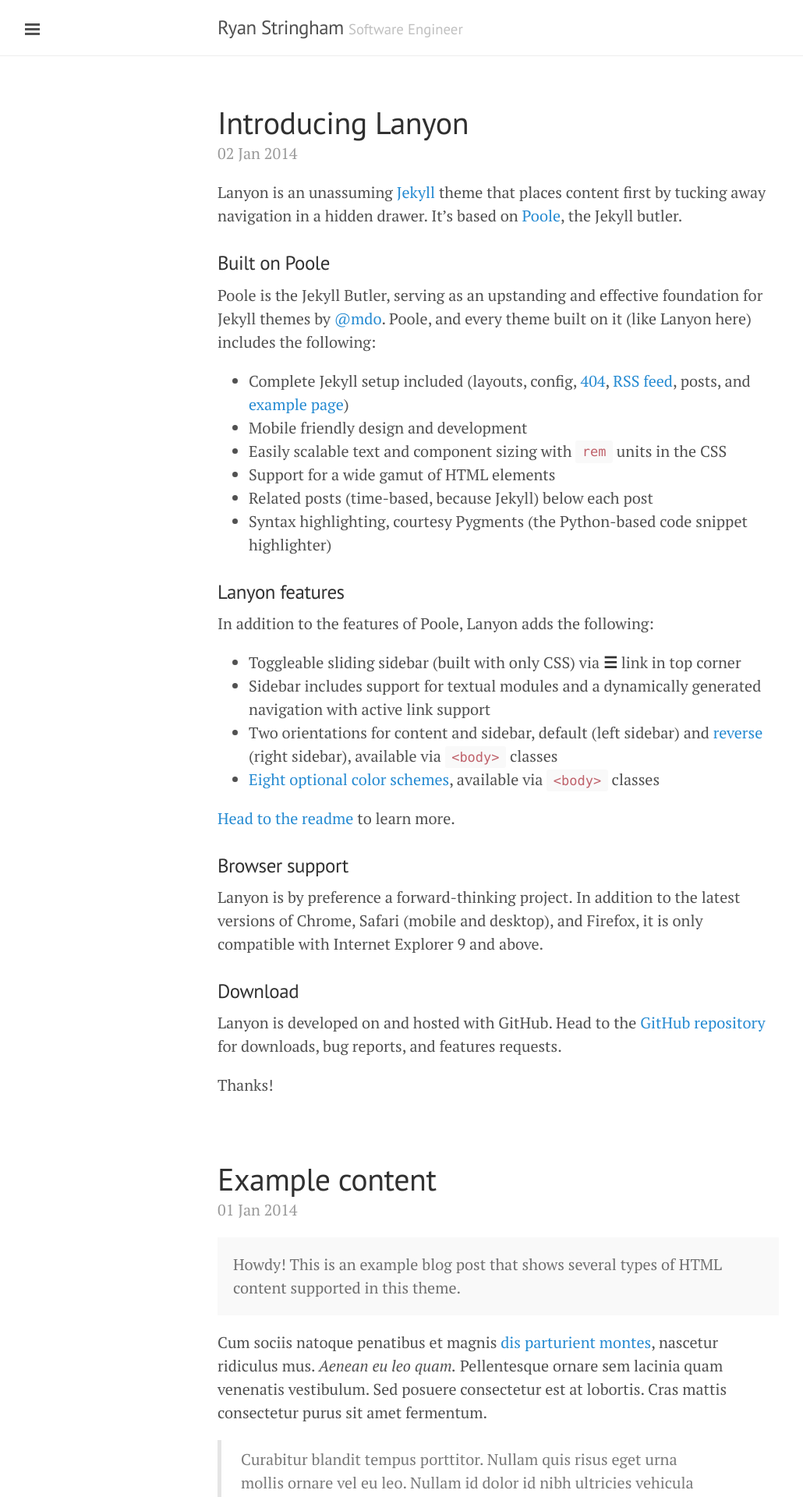
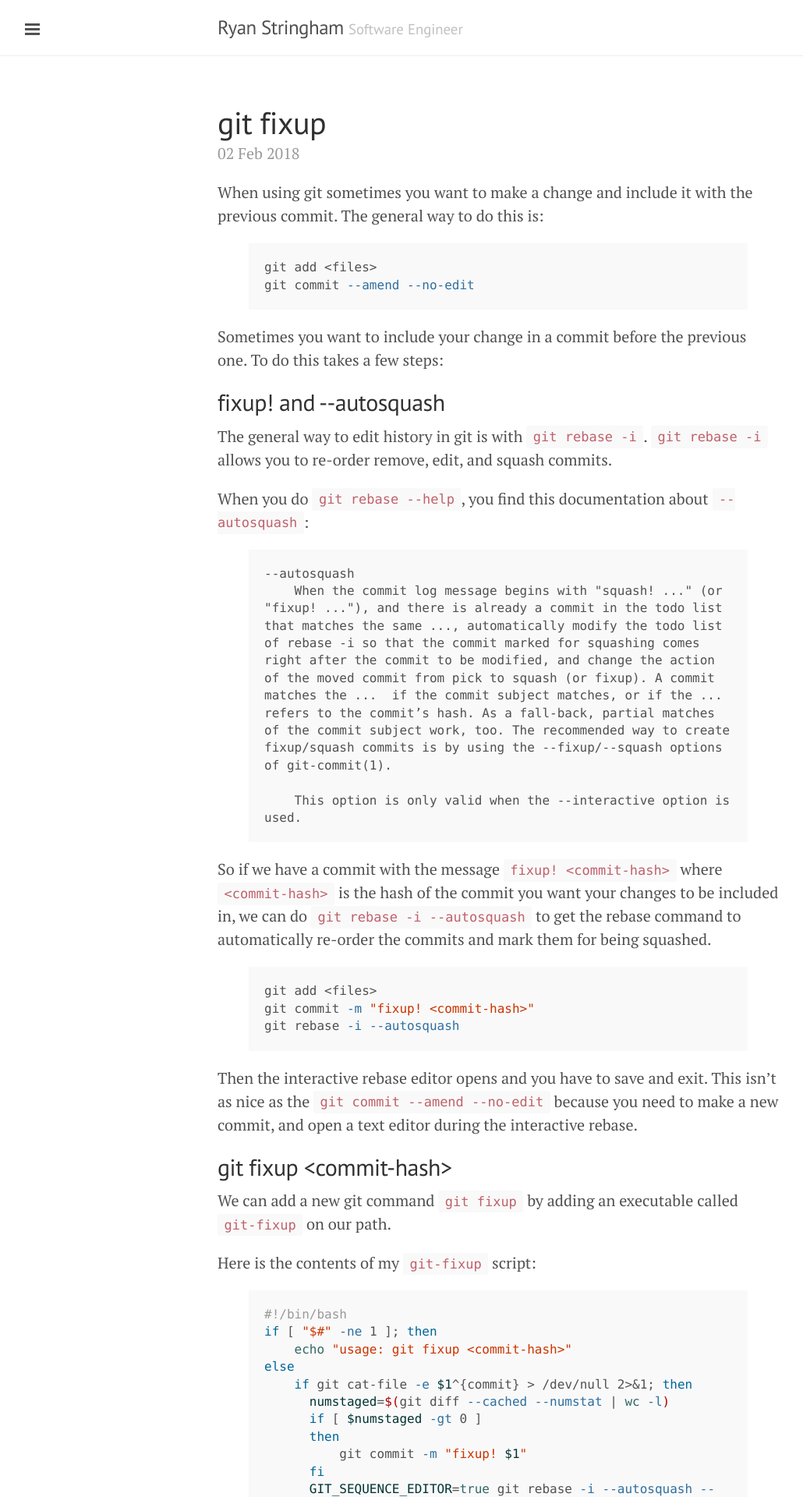
Before and after one commit to stringham/blog, a Jekyll site: the page built from index.html, in a window 1280 px wide. Shown: the top 1920 px of the page at 78% size, without its empty margins (1-1031 px from the left). Built offline with Jekyll 4.4.1, drawn with Linux system fonts in a browser that asks for light colours; the list of posts is cut into pages by our own code; some of the changed text lies outside the part shown.

Commit message:
Add git fixup post.

```diff
--- a/_config.yml
+++ b/_config.yml
@@ -11,13 +11,15 @@
 # Permalinks
 permalink:        pretty
 
+plugins: [jekyll-paginate]
+
 avatar: http://www.gravatar.com/avatar/56638a47c37d0aa95b2034fda473e119?s=256
 baseurl: "/blog"
 
 # Setup
 title:            Ryan Stringham
 tagline:          Software Engineer
-description:      'A reserved <a href="http://jekyllrb.com" target="_blank">Jekyll</a> theme that places the utmost gravity on content with a hidden drawer. Made by <a href="https://twitter.com/mdo" target="_blank">@mdo</a>.'
+description:      'A blog by Ryan Stringham'
 url:              stringham.me/blog
 
 author:
@@ -27,7 +29,3 @@
 paginate:         5
 
 # Custom vars
-version:          2.0.0
-
-github:
-  repo:           https://github.com/stringham/blog
--- a/_includes/sidebar.html
+++ b/_includes/sidebar.html
@@ -24,10 +24,6 @@
         {% endif %}
       {% endif %}
     {% endfor %}
-
-    <a class="sidebar-nav-item" href="{{ site.github.repo }}/archive/v{{ site.version }}.zip">Download</a>
-    <a class="sidebar-nav-item" href="{{ site.github.repo }}">GitHub project</a>
-    <span class="sidebar-nav-item">Currently v{{ site.version }}</span>
   </nav>
 
   <div class="sidebar-item">
--- a/_posts/2013-12-31-whats-jekyll.md
+++ /dev/null
@@ -1,12 +0,0 @@
----
-layout: post
-title: What's Jekyll?
----
-
-[Jekyll](http://jekyllrb.com) is a static site generator, an open-source tool for creating simple yet powerful websites of all shapes and sizes. From [the project's readme](https://github.com/mojombo/jekyll/blob/master/README.markdown):
-
-  > Jekyll is a simple, blog aware, static site generator. It takes a template directory [...] and spits out a complete, static website suitable for serving with Apache or your favorite web server. This is also the engine behind GitHub Pages, which you can use to host your project’s page or blog right here from GitHub.
-
-It's an immensely useful tool and one we encourage you to use here with Hyde.
-
-Find out more by [visiting the project on GitHub](https://github.com/mojombo/jekyll).
--- a/_posts/2014-01-01-example-content.md
+++ /dev/null
@@ -1,122 +0,0 @@
----
-layout: post
-title: Example content
----
-
-
-<div class="message">
-  Howdy! This is an example blog post that shows several types of HTML content supported in this theme.
-</div>
-
-Cum sociis natoque penatibus et magnis <a href="#">dis parturient montes</a>, nascetur ridiculus mus. *Aenean eu leo quam.* Pellentesque ornare sem lacinia quam venenatis vestibulum. Sed posuere consectetur est at lobortis. Cras mattis consectetur purus sit amet fermentum.
-
-> Curabitur blandit tempus porttitor. Nullam quis risus eget urna mollis ornare vel eu leo. Nullam id dolor id nibh ultricies vehicula ut id elit.
-
-Etiam porta **sem malesuada magna** mollis euismod. Cras mattis consectetur purus sit amet fermentum. Aenean lacinia bibendum nulla sed consectetur.
-
-## Inline HTML elements
-
-HTML defines a long list of available inline tags, a complete list of which can be found on the [Mozilla Developer Network](https://developer.mozilla.org/en-US/docs/Web/HTML/Element).
-
-- **To bold text**, use `<strong>`.
-- *To italicize text*, use `<em>`.
-- Abbreviations, like <abbr title="HyperText Markup Langage">HTML</abbr> should use `<abbr>`, with an optional `title` attribute for the full phrase.
-- Citations, like <cite>&mdash; Mark otto</cite>, should use `<cite>`.
-- <del>Deleted</del> text should use `<del>` and <ins>inserted</ins> text should use `<ins>`.
-- Superscript <sup>text</sup> uses `<sup>` and subscript <sub>text</sub> uses `<sub>`.
-
-Most of these elements are styled by browsers with few modifications on our part.
-
-## Heading
-
-Vivamus sagittis lacus vel augue rutrum faucibus dolor auctor. Duis mollis, est non commodo luctus, nisi erat porttitor ligula, eget lacinia odio sem nec elit. Morbi leo risus, porta ac consectetur ac, vestibulum at eros.
-
-### Code
-
-Cum sociis natoque penatibus et magnis dis `code element` montes, nascetur ridiculus mus.
-
-{% highlight js %}
-// Example can be run directly in your JavaScript console
-
-// Create a function that takes two arguments and returns the sum of those arguments
-var adder = new Function("a", "b", "return a + b");
-
-// Call the function
-adder(2, 6);
-// > 8
-{% endhighlight %}
-
-Aenean lacinia bibendum nulla sed consectetur. Etiam porta sem malesuada magna mollis euismod. Fusce dapibus, tellus ac cursus commodo, tortor mauris condimentum nibh, ut fermentum massa.
-
-### Lists
-
-Cum sociis natoque penatibus et magnis dis parturient montes, nascetur ridiculus mus. Aenean lacinia bibendum nulla sed consectetur. Etiam porta sem malesuada magna mollis euismod. Fusce dapibus, tellus ac cursus commodo, tortor mauris condimentum nibh, ut fermentum massa justo sit amet risus.
-
-* Praesent commodo cursus magna, vel scelerisque nisl consectetur et.
-* Donec id elit non mi porta gravida at eget metus.
-* Nulla vitae elit libero, a pharetra augue.
-
-Donec ullamcorper nulla non metus auctor fringilla. Nulla vitae elit libero, a pharetra augue.
-
-1. Vestibulum id ligula porta felis euismod semper.
-2. Cum sociis natoque penatibus et magnis dis parturient montes, nascetur ridiculus mus.
-3. Maecenas sed diam eget risus varius blandit sit amet non magna.
-
-Cras mattis consectetur purus sit amet fermentum. Sed posuere consectetur est at lobortis.
-
-<dl>
-  <dt>HyperText Markup Language (HTML)</dt>
-  <dd>The language used to describe and define the content of a Web page</dd>
-
-  <dt>Cascading Style Sheets (CSS)</dt>
-  <dd>Used to describe the appearance of Web content</dd>
-
-  <dt>JavaScript (JS)</dt>
-  <dd>The programming language used to build advanced Web sites and applications</dd>
-</dl>
-
-Integer posuere erat a ante venenatis dapibus posuere velit aliquet. Morbi leo risus, porta ac consectetur ac, vestibulum at eros. Nullam quis risus eget urna mollis ornare vel eu leo.
-
-### Tables
-
-Aenean lacinia bibendum nulla sed consectetur. Lorem ipsum dolor sit amet, consectetur adipiscing elit.
-
-<table>
-  <thead>
-    <tr>
-      <th>Name</th>
-      <th>Upvotes</th>
-      <th>Downvotes</th>
-    </tr>
-  </thead>
-  <tfoot>
-    <tr>
-      <td>Totals</td>
-      <td>21</td>
-      <td>23</td>
-    </tr>
-  </tfoot>
-  <tbody>
-    <tr>
-      <td>Alice</td>
-      <td>10</td>
-      <td>11</td>
-    </tr>
-    <tr>
-      <td>Bob</td>
-      <td>4</td>
-      <td>3</td>
-    </tr>
-    <tr>
-      <td>Charlie</td>
-      <td>7</td>
-      <td>9</td>
-    </tr>
-  </tbody>
-</table>
-
-Nullam id dolor id nibh ultricies vehicula ut id elit. Sed posuere consectetur est at lobortis. Nullam quis risus eget urna mollis ornare vel eu leo.
-
------
-
-Want to see something else added? <a href="https://github.com/poole/poole/issues/new">Open an issue.</a>
--- a/_posts/2014-01-02-introducing-lanyon.md
+++ /dev/null
@@ -1,38 +0,0 @@
----
-layout: post
-title: Introducing Lanyon
----
-
-Lanyon is an unassuming [Jekyll](http://jekyllrb.com) theme that places content first by tucking away navigation in a hidden drawer. It's based on [Poole](http://getpoole.com), the Jekyll butler.
-
-### Built on Poole
-
-Poole is the Jekyll Butler, serving as an upstanding and effective foundation for Jekyll themes by [@mdo](https://twitter.com/mdo). Poole, and every theme built on it (like Lanyon here) includes the following:
-
-* Complete Jekyll setup included (layouts, config, [404](/404), [RSS feed](/atom.xml), posts, and [example page](/about))
-* Mobile friendly design and development
-* Easily scalable text and component sizing with `rem` units in the CSS
-* Support for a wide gamut of HTML elements
-* Related posts (time-based, because Jekyll) below each post
-* Syntax highlighting, courtesy Pygments (the Python-based code snippet highlighter)
-
-### Lanyon features
-
-In addition to the features of Poole, Lanyon adds the following:
-
-* Toggleable sliding sidebar (built with only CSS) via **☰** link in top corner
-* Sidebar includes support for textual modules and a dynamically generated navigation with active link support
-* Two orientations for content and sidebar, default (left sidebar) and [reverse](https://github.com/poole/lanyon#reverse-layout) (right sidebar), available via `<body>` classes
-* [Eight optional color schemes](https://github.com/poole/lanyon#themes), available via `<body>` classes
-
-[Head to the readme](https://github.com/poole/lanyon#readme) to learn more.
-
-### Browser support
-
-Lanyon is by preference a forward-thinking project. In addition to the latest versions of Chrome, Safari (mobile and desktop), and Firefox, it is only compatible with Internet Explorer 9 and above.
-
-### Download
-
-Lanyon is developed on and hosted with GitHub. Head to the <a href="https://github.com/poole/lanyon">GitHub repository</a> for downloads, bug reports, and features requests.
-
-Thanks!
--- /dev/null
+++ b/_posts/2018-02-02-git-fixup.md
@@ -0,0 +1,73 @@
+---
+layout: post
+title: git fixup
+---
+
+When using git sometimes you want to make a change and include it with the previous commit. The general way to do this is:
+
+{% highlight bash %}
+git add <files>
+git commit --amend --no-edit
+{% endhighlight %}
+
+Sometimes you want to include your change in a commit before the previous one. To do this takes a few steps:
+
+## fixup! and \-\-autosquash
+
+The general way to edit history in git is with `git rebase -i`. `git rebase -i` allows you to re-order remove, edit, and squash commits.
+
+When you do `git rebase --help`, you find this documentation about `--autosquash`:
+
+{% highlight nohighlight %}
+
+--autosquash
+    When the commit log message begins with "squash! ..." (or "fixup! ..."), and there is already a commit in the todo list that matches the same ..., automatically modify the todo list of rebase -i so that the commit marked for squashing comes right after the commit to be modified, and change the action of the moved commit from pick to squash (or fixup). A commit matches the ...  if the commit subject matches, or if the ...  refers to the commit’s hash. As a fall-back, partial matches of the commit subject work, too. The recommended way to create fixup/squash commits is by using the --fixup/--squash options of git-commit(1).
+
+    This option is only valid when the --interactive option is used.
+
+{% endhighlight %}
+
+So if we have a commit with the message `fixup! <commit-hash>` where `<commit-hash>` is the hash of the commit you want your changes to be included in, we can do `git rebase -i --autosquash` to get the rebase command to automatically re-order the commits and mark them for being squashed.
+
+{% highlight bash %}
+git add <files>
+git commit -m "fixup! <commit-hash>"
+git rebase -i --autosquash
+{% endhighlight %}
+
+Then the interactive rebase editor opens and you have to save and exit. This isn't as nice as the `git commit --amend --no-edit` because you need to make a new commit, and open a text editor during the interactive rebase.
+
+## git fixup &lt;commit-hash&gt;
+
+We can add a new git command `git fixup` by adding an executable called `git-fixup` on our path.
+
+Here is the contents of my `git-fixup` script:
+
+{% highlight bash %}
+#!/bin/bash
+if [ "$#" -ne 1 ]; then
+    echo "usage: git fixup <commit-hash>"
+else
+    if git cat-file -e $1^{commit} > /dev/null 2>&1; then
+      numstaged=$(git diff --cached --numstat | wc -l)
+      if [ $numstaged -gt 0 ]
+      then
+          git commit -m "fixup! $1"
+      fi
+      GIT_SEQUENCE_EDITOR=true git rebase -i --autosquash --autostash $1^
+    else
+      echo "$1 is not a valid commit hash"
+    fi
+fi
+{% endhighlight %}
+
+To use this script, you simply find the commit hash of the commit you want to modify and type:
+
+{% highlight bash %}
+git add <files>
+git fixup <commit-hash>
+{% endhighlight %}
+
+This is very similar to the `git commit --amend --no-edit` workflow.
+
+Remember, `git rebase --autosquash` only works for interactive rebases. In order to skip the interactive portion of the rebase we set the environment variable `GIT_SEQUENCE_EDITOR=true` during the `git rebase -i` command, which will automatically accept the suggested rebase actions.
--- a/atom.xml
+++ b/atom.xml
@@ -1,7 +1,3 @@
----
-layout: nil
----
-
 <?xml version="1.0" encoding="utf-8"?>
 <feed xmlns="http://www.w3.org/2005/Atom">
 
--- a/public/css/poole.css
+++ b/public/css/poole.css
@@ -165,7 +165,7 @@
   line-height: 1.4;
   white-space: pre;
   white-space: pre-wrap;
-  word-break: break-all;
+  word-break: break-word;
   word-wrap: break-word;
   background-color: #f9f9f9;
 }
```
Also changed, not shown: Gemfile (added, +30 -0 lines), Gemfile.lock (added).
